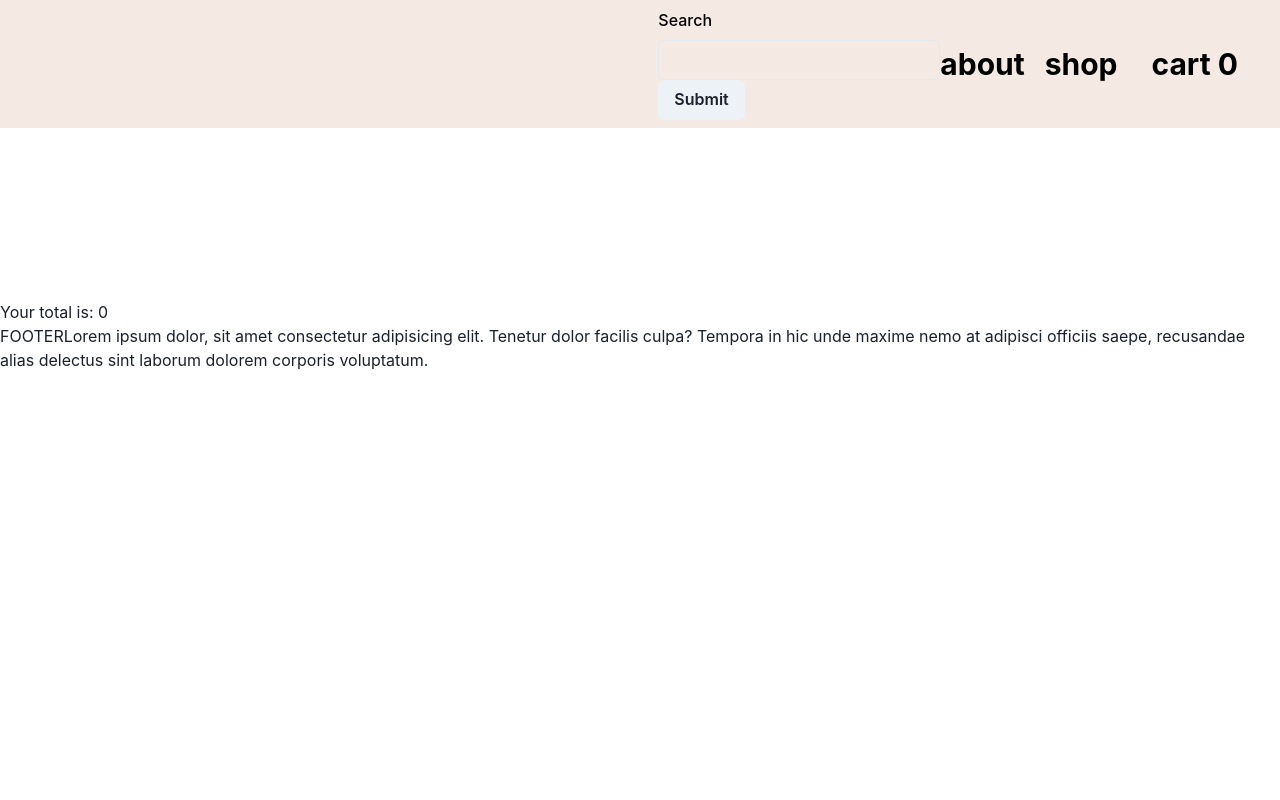
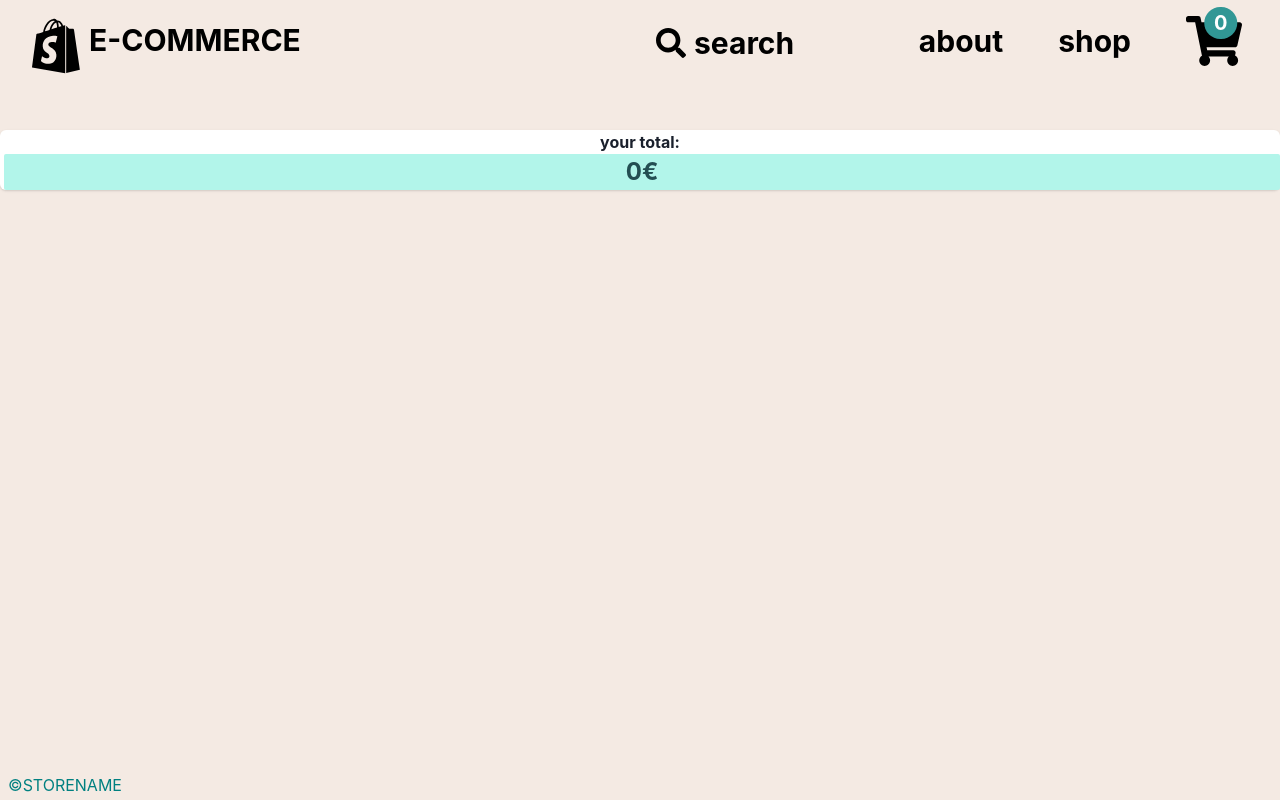
Before and after one commit to manuelDiogo/Ecommerce-Module2-React-Project, a React (Vite) app in the folder e-commerce-app/: page /cart in a window 1280 px wide. Built offline with nearby package versions, Linux system fonts and the light colour scheme.

Commit message:
styling on the way

```diff
--- a/e-commerce-app/src/components/Footer.jsx
+++ b/e-commerce-app/src/components/Footer.jsx
@@ -1,10 +1,25 @@
 
-import { Box } from "@chakra-ui/react";
+import { Box, Flex } from "@chakra-ui/react";
 
-function Footer () {
+
+function Footer() {
 
     return (
-        <Box> FOOTERLorem ipsum dolor, sit amet consectetur adipisicing elit. Tenetur dolor facilis culpa? Tempora in hic unde maxime nemo at adipisci officiis saepe, recusandae alias delectus sint laborum dolorem corporis voluptatum.</Box>
+        <Flex
+                height= "35px"
+                bottom="0"
+                left="0"
+                right="0"
+                zIndex="999"
+                p={2}
+                bg="#f4eae3"
+                color="teal"
+                position= "fixed"
+                justifyContent="flex-start"
+
+            >
+         ©STORENAME
+        </Flex>
     )
 }
 
--- a/e-commerce-app/src/components/Navbar.jsx
+++ b/e-commerce-app/src/components/Navbar.jsx
@@ -1,26 +1,25 @@
 import { Link as ReactRouterLink, useNavigate } from "react-router-dom";
-import { Link as ChakraLink } from "@chakra-ui/react";
-
-import { Flex, Box, FormControl, FormLabel, Input ,Button} from "@chakra-ui/react";
-
+import { Link as ChakraLink, useDisclosure } from "@chakra-ui/react";
+import { FaShoppingCart } from 'react-icons/fa'
+import { useRef } from "react";
+import { FaShopify } from "react-icons/fa6"
+import { Text, Flex, Box, FormControl, FormLabel, Input, Button, Badge, Icon, Drawer, DrawerOverlay, DrawerContent, DrawerCloseButton, DrawerHeader, DrawerBody, DrawerFooter } from "@chakra-ui/react";
 import { useContext, useState } from 'react'
 import CartContext from "../context_reducer/CartContext";
-
+import { FaSearch } from "react-icons/fa"
 function Navbar() {
+    const { isOpen, onOpen, onClose } = useDisclosure()
+    const btnRef = useRef()
     const navigate = useNavigate()
     const [search, setSearch] = useState("")
     const { pro } = useContext(CartContext)
-
     const handleSubmit = (e) => {
         e.preventDefault()
-        navigate({pathname: "/search", search: `?searchedProducts=${search}`})
+        navigate({ pathname: "/search", search: `?searchedProducts=${search}` })
         setSearch("")
     }
-
     return (
         <div>
-
-
             <Flex
                 position="fixed"
                 top="0"
@@ -28,19 +27,51 @@ function Navbar() {
                 right="0"
                 zIndex="999"
                 p={2}
-                bg="#f4eae3"
-                color="white"
-
+                bg="#F4EAE3"
+                color="black"
                 justifyContent="space-between"
                 alignItems="center"
             >
-                <Box p="2" display="flex" flexDirection="column" justifyContent="center">
+                <Box display="flex" mt="10px" ml="20px">
+                    <Icon as={FaShopify} boxSize={14} />
+                    <Text
+                        fontSize="30px"
+                        ml="5px"
+                        color="black"
+                        fontWeight='bold'
+                        _hover={{ textDecoration: "none", color: "gray.500" }}
+                    >
+                        E-COMMERCE
+                    </Text>
                 </Box>
-                <Flex alignItems="center">
-
+                <Box p="2" display="flex" flexDirection="column" justifyContent="center"></Box>
+                <Flex width="50%" justifyContent="space-between">
+                    <Button
+                        ref={btnRef}
+                        mt="10px"
+                        color="black"
+                        fontSize="30px"
+                        fontWeight="bold"
+                        bg="transparent"
+                        border="none"
+                        _hover={{ textDecoration: "none", color: "gray.500" }}
+                        onClick={onOpen}
+                        leftIcon={<FaSearch />}
+                    >
+                        search
+                    </Button>
+                    <Drawer
+                        isOpen={isOpen}
+                        placement='top'
+                        onClose={onClose}
+                        finalFocusRef={btnRef}
+                    >
+                        <DrawerOverlay />
+                        <DrawerContent>
+                            <DrawerCloseButton />
                             <form onSubmit={handleSubmit}>
                                 <FormControl>
-                <FormLabel color="black">Search</FormLabel>
+                                    <FormLabel mt="30px" fontSize="30px" display="flex" justifyContent="center" color="black">Find your favourite product</FormLabel>
                                     <Input
                                         type='text'
                                         value={search}
@@ -48,14 +79,20 @@ function Navbar() {
                                         color="black"
                                     />
                                 </FormControl>
-            <Button type="submit">Submit</Button>
+                                <Box mt="20px" mb="20px" display="flex" justifyContent="center">
+                                    <Button colorScheme="green" type="submit">Submit</Button>
+                                </Box>
                             </form>
-
+                        </DrawerContent>
+                    </Drawer>
+                    <Flex alignItems="center" justifyContent="center">
+                    </Flex>
+                    <Flex alignItems="center">
                         <ChakraLink
                             fontSize="30px"
                             as={ReactRouterLink}
                             to="/about"
-                        mr="20px"
+                            mr="55px"
                             color="black"
                             fontWeight='bold'
                             _hover={{ textDecoration: "none", color: "gray.500" }}
@@ -64,10 +101,9 @@ function Navbar() {
                         </ChakraLink>
                         <ChakraLink
                             fontSize="30px"
-
                             as={ReactRouterLink}
                             to="/home"
-                        mr="34px"
+                            mr="55px"
                             color="black"
                             fontWeight='bold'
                             _hover={{ textDecoration: "none", color: "gray.500" }}
@@ -76,22 +112,33 @@ function Navbar() {
                         </ChakraLink>
                         <ChakraLink
                             fontSize="30px"
-
                             as={ReactRouterLink}
                             to="/cart"
-                        mr="34px"
                             color="black"
                             fontWeight='bold'
                             _hover={{ textDecoration: "none", color: "gray.500" }}
                         >
-                        cart <span>{pro.length}</span>
+                            <Flex mr="30px" align="center" position="relative">
+                                <Icon as={FaShoppingCart} boxSize={14} />
+                                <Badge
+                                    position="absolute"
+                                    bottom="30px"
+                                    left="62%"
+                                    transform="translateX(-50%)"
+                                    colorScheme='teal'
+                                    fontSize="xl"
+                                    borderRadius="full"
+                                    variant="solid"
+                                    padding="1px 10px"
+                                >
+                                    {pro.length}
+                                </Badge>
+                            </Flex>
                         </ChakraLink>
-
                     </Flex>
                 </Flex>
-        </div>
+            </Flex >
+        </div >
     )
-
 }
-
 export default Navbar
--- a/e-commerce-app/src/main.jsx
+++ b/e-commerce-app/src/main.jsx
@@ -10,7 +10,7 @@ ReactDOM.createRoot(document.getElementById('root')).render(
   <Router>
   <ChakraProvider>
 
-    <App />
+    <App  />
 
   </ChakraProvider>
   </Router>
--- a/e-commerce-app/src/pages/Homepage.jsx
+++ b/e-commerce-app/src/pages/Homepage.jsx
@@ -8,7 +8,9 @@ import { Link } from "react-router-dom";
 
 
 
-const API_URL = "https://reactprojectbackendservermodule2.onrender.com"
+// const API_URL = "https://reactprojectbackendservermodule2.onrender.com"
+
+const API_URL = "http://localhost:3245"
 
 function Homepage() {
 
@@ -25,9 +27,8 @@ function Homepage() {
 
 
 
-
     return (
-        <Box bg="#f4eae3">
+        <Box bg="#f4eae3" pb="45px">
             <Wrap pt="100px"  justify="space-evenly" >
 
                 {products && products.map((items) => {
--- a/e-commerce-app/src/pages/SearchPage.jsx
+++ b/e-commerce-app/src/pages/SearchPage.jsx
@@ -7,7 +7,9 @@ import { Box, Badge, Card, CardBody, Image, Stack, Heading, Text, Divider, CardF
 
 
 
-const API_URL = "https://reactprojectbackendservermodule2.onrender.com "
+// const API_URL = "https://reactprojectbackendservermodule2.onrender.com "
+
+const API_URL = "http://localhost:3245"
 
 
 function SearchPage() {
--- a/e-commerce-app/src/pages/ShoppingCart.jsx
+++ b/e-commerce-app/src/pages/ShoppingCart.jsx
@@ -10,18 +10,71 @@ function ShoppingCart() {
 
 
     const { pro, removeFromBasket, total } = useContext(CartContext)
+
     // console.log(total)
     // console.log(pro)
+    //console.log(pro)
+
+    return (
+        <Box bg="#f4eae3" minHeight="100vh" pt="130px" pb="45px" width="100%" overflowY="scroll" >
+            <Card position="fixed" width="100vw" fontSize='l' fontWeight='bold' zIndex="999" textAlign="center">
+                your total:
+                <Badge ml='1' colorScheme='teal' fontSize='2xl'>
+                    {total}€
+                </Badge>
+            </Card>
+
+            <Wrap justify="space-evenly" mt="70px">
+                {pro && pro.map((items) => {
+                    return (
+
+                        < Card
+                            direction={{ base: 'column', sm: 'row' }}
+                            maxW="400px"
+                            overflow='hidden'
+                            variant='outline'
+
+                        >
+                            <Image
+                                objectFit='cover'
+                                maxW={{ base: '100%', sm: '200px' }}
+                                maxH={{ base: '100%', sm: '200px' }}
+                                src={items.image}
+                                alt="image"
+                            />
+
+                            <Stack>
+                                <CardBody>
+                                    <Heading size='md'>{items.name}</Heading>
+
+                                    <Text py='2'>
+                                        {items.price}€
+                                    </Text>
+                                </CardBody>
 
 
-    //console.log(pro)
-    return (
-        <Box mt="300px">
-            <h3 >Your total is: {total}</h3>
-      {pro && pro.map((items) => {
+                                <CardFooter>
+                                    <Button onClick={() => removeFromBasket(items)} variant='solid' colorScheme='red'>
+                                        Remove from cart
+                                    </Button>
+                                </CardFooter>
+                            </Stack>
+                        </Card >
 
-           return (
-            <Card key={items.id} maxW='300px' mt="70px"  >
+
+                    )
+
+                }
+
+                )}
+
+            </Wrap>
+        </Box>
+    )
+}
+export default ShoppingCart
+
+{/* <Card key={items.id} maxW='300px' mt="70px"  >
                             <CardBody >
                                 <Image
                                     src={items.image}
@@ -42,18 +95,4 @@ function ShoppingCart() {
                                     </Button>
                                 </Stack>
                             </CardBody>
-                    <Divider />
-                    <CardFooter>
-
-                    </CardFooter>
-                    </Card>
-            )
-
-         }
-
-        )}
-
-        </Box>
-    )
-}
-export default ShoppingCart
+                        </Card> */}
```
Also changed, not shown: e-commerce-app/src/pages/About.jsx (+6 -8 lines), e-commerce-app/src/pages/ProductDetails.jsx (+47 -16 lines). Lines whose indentation alone changed are shown as unchanged.
